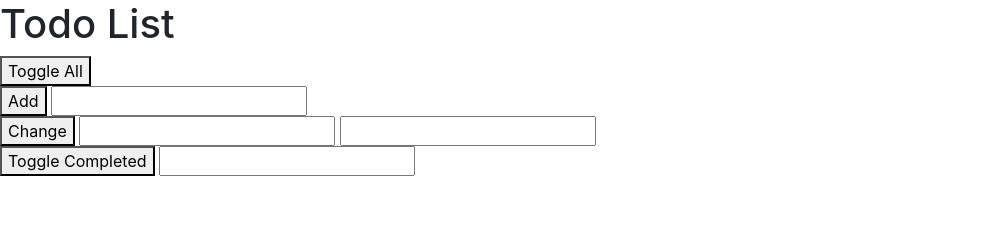
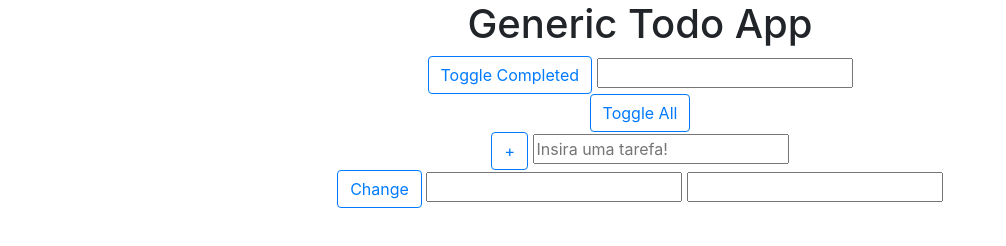
Before and after one commit to vixtorocha/to-do-App, a plain HTML site: page index.html in a window 1280 px wide. Shown: the whole page, without its empty margins (0-1006 px from the left). Drawn offline with nearby package versions, Linux system fonts and the light colour scheme.

Commit message:
Reorganização e aplicação de bootstrap

```diff
--- a/index.html
+++ b/index.html
@@ -9,27 +9,31 @@
 </head>
 
 <body>
-    <h1>Todo List</h1>
+    <h1 class="text-center">Generic Todo App</h1>
 
-    <div>
-        <button onclick="handlers.toggleAll()">Toggle All</button>
-    </div>
-    <div>
-        <button onclick="handlers.addTodo()">Add</button>
-        <input id="addTodoTextInput" type="text">
-    </div>
-    <div>
-        <button onclick="handlers.changeTodo()">Change</button>
-        <input id="changeTodoPositionInput" type="number">
-        <input id="changeTodoTextInput" type="text">
-    </div>
-    <div>
-        <button onclick="handlers.toggleCompleted()">Toggle Completed</button>
-        <input id="toggleCompletedPositionInput" type="number">
-    </div>
+    <section id="inner-app" class="d-flex flex-column align-items-center">
+        <div>
+            <button onclick="handlers.toggleCompleted()" class=" btn btn-outline-primary">Toggle Completed</button>
+            <input id="toggleCompletedPositionInput" type="number">
+        </div>
+        <div>
+            <button onclick="handlers.toggleAll()" class="btn btn-outline-primary">Toggle All</button>
+        </div>
 
-    <ul>
-    </ul>
+        <ul class="list-group">
+            <!-- Aqui é onde as tarefas aparecerão -->
+        </ul>
+
+        <div>
+            <button onclick=" handlers.addTodo()" class=" btn btn-outline-primary">+</button>
+            <input id="addTodoTextInput" type="text" placeholder="Insira uma tarefa!">
+        </div>
+        <div>
+            <button onclick="handlers.changeTodo()" class=" btn btn-outline-primary">Change</button>
+            <input id="changeTodoPositionInput" type="number">
+            <input id="changeTodoTextInput" type="text">
+        </div>
+    </section>
 
     <script src="script.js"></script>
     <!-- Bootstrap -->
--- a/script.js
+++ b/script.js
@@ -84,6 +84,7 @@ let view = {
         todosUl.innerHTML = '';
 
         todoList.todos.forEach(function (todo, position) {
+
             let todoLi = document.createElement('li');
             let todoTextWithCompletion = '';
 
@@ -95,6 +96,7 @@ let view = {
 
             todoLi.id = position;
             todoLi.textContent = todoTextWithCompletion;
+            todoLi.className = 'list-group-item'
             todoLi.appendChild(this.createsDeleteButton());
             todosUl.appendChild(todoLi);
         }, this);
@@ -102,8 +104,8 @@ let view = {
 
     createsDeleteButton: function () {
         let deleteButton = document.createElement('button');
-        deleteButton.textContent = 'Delete';
-        deleteButton.className = 'deleteButton';
+        deleteButton.textContent = 'x';
+        deleteButton.className = 'deleteButton btn btn-outline-danger';
         return deleteButton;
     },
 
@@ -114,7 +116,7 @@ let view = {
             let elementClicked = event.target;
 
             //Checa se o elemento clicado é um botão delete.
-            if (elementClicked.className === 'deleteButton') {
+            if (elementClicked.className.includes('deleteButton')) {
                 handlers.deleteTodo(parseInt(elementClicked.parentNode.id));
             }
         });
```
